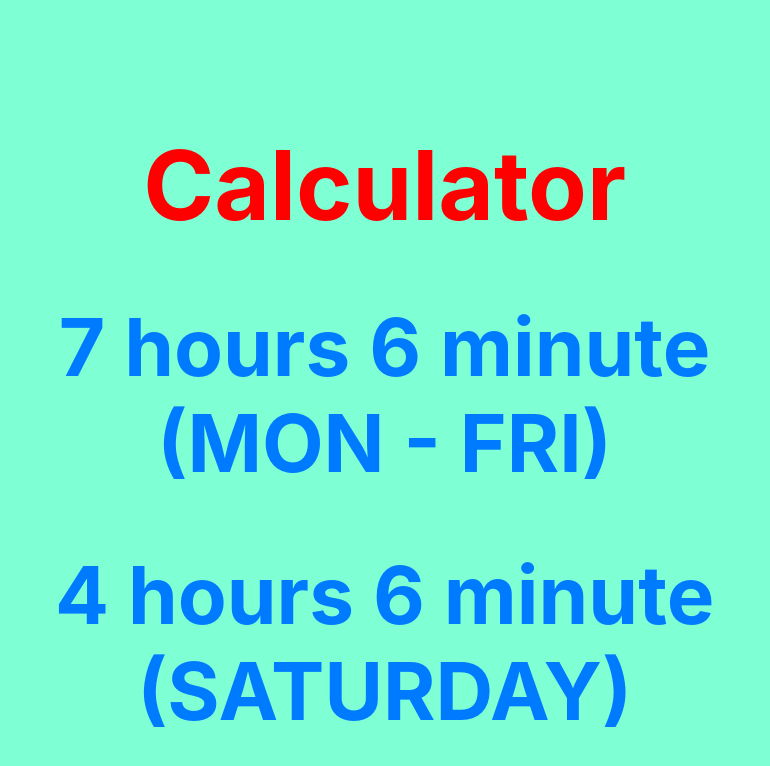
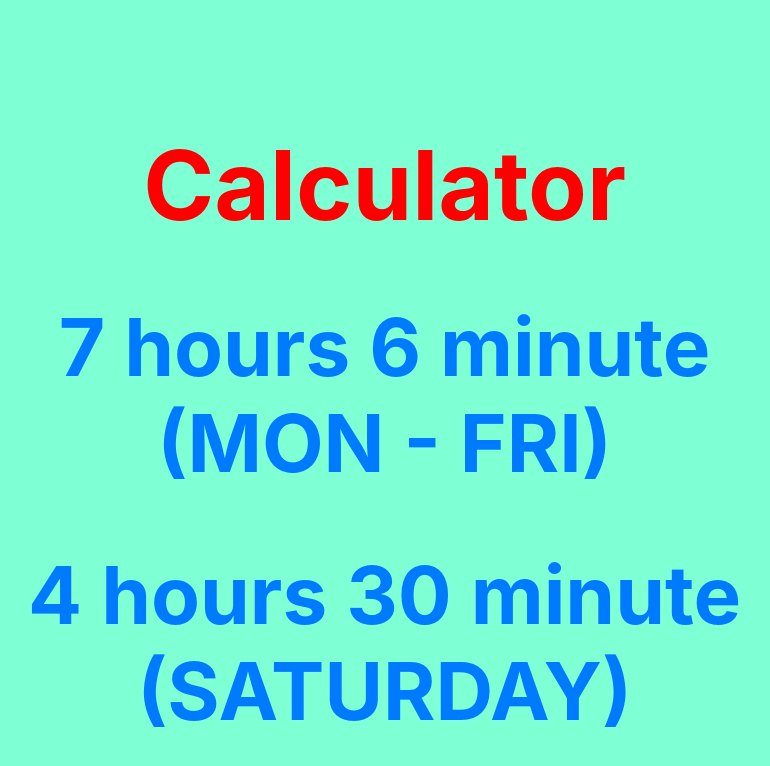
Before and after one commit to jatin2001/hour, a plain HTML site: page index.html in a window 1280 px wide. Shown: the whole page, without its empty margins (185-955 px from the left). Drawn offline with nearby package versions, Linux system fonts and the light colour scheme.

Commit message:
Update index.html

```diff
--- a/index.html
+++ b/index.html
@@ -39,7 +39,7 @@
     <br>
     <br>
     <h1>
-        <a href="./2.html">4 hours 6 minute<br>(SATURDAY)</a>
+        <a href="./2.html">4 hours 30 minute<br>(SATURDAY)</a>
     </h1>
 
 </div>
```
